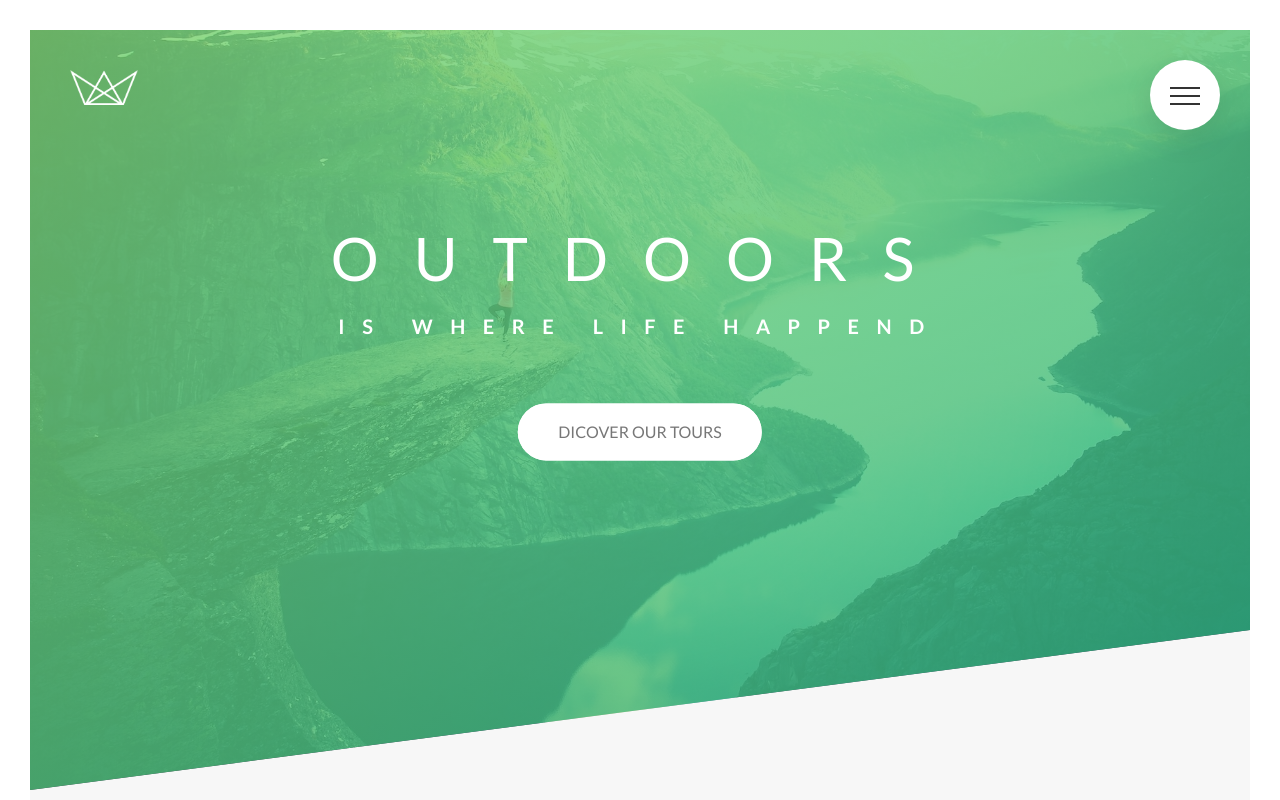
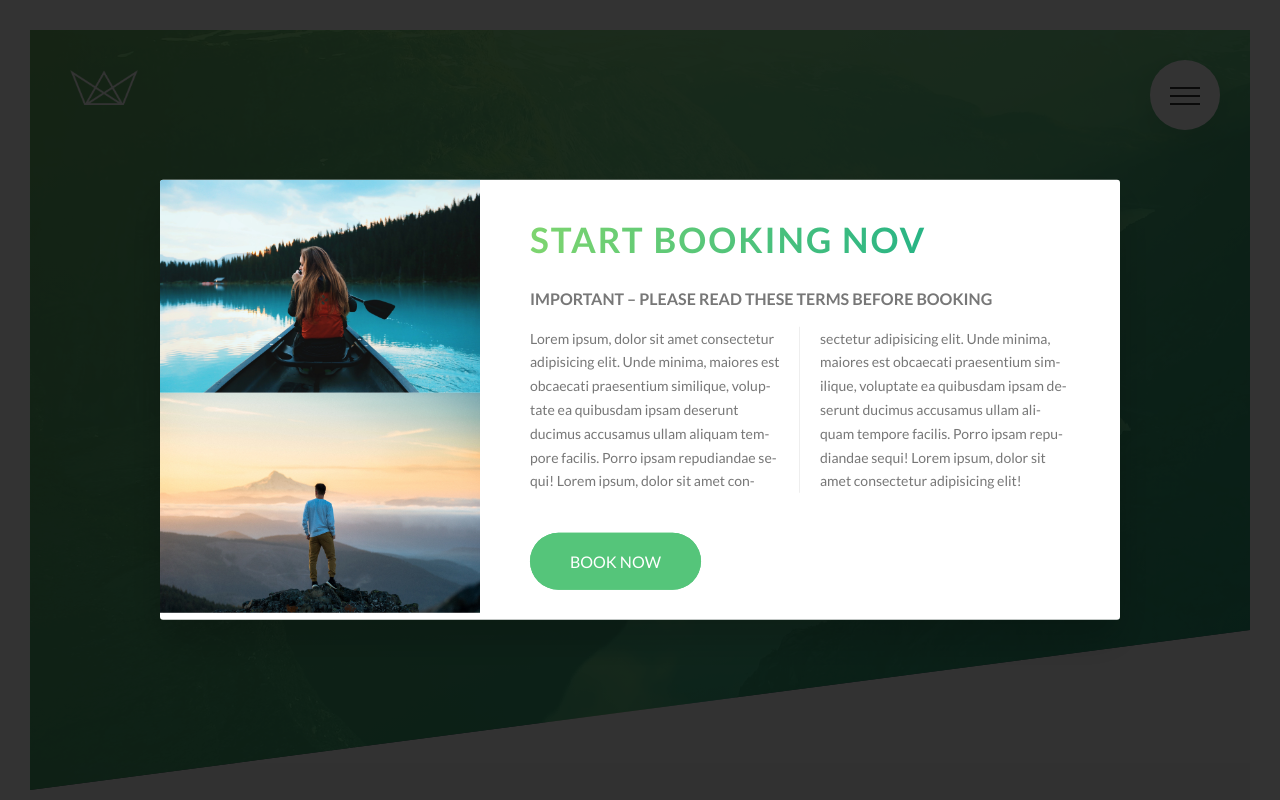
Before and after one commit to lachezarborisov/natours-landing-page, a website: page index.html in a window 1280 px wide. Shown: the top 800 px of the page. Drawn offline with Linux system fonts and the light colour scheme.

Commit message:
Start building popup for booking section

```diff
--- a/index.html
+++ b/index.html
@@ -395,6 +395,26 @@
 
     </footer>
 
+    <div class="popup">
+        <div class="popup__content">
+            <div class="popup__left">
+                <img src="img/nat-8.jpg" alt="Tour photo" class="popup__img">
+                <img src="img/nat-9.jpg" alt="Tour photo" class="popup__img">
+            </div>
+
+            <div class="popup__right">
+                <h2 class="heading-secondary u-margin-button-small">Start booking nov</h2>
+                <h3 class="heading-tertiary u-margin-button-small">Important &ndash; Please read these terms before booking</h3>
+                <p class="popup__text">
+                    Lorem ipsum, dolor sit amet consectetur adipisicing elit. Unde minima, maiores est obcaecati praesentium similique, voluptate ea quibusdam ipsam deserunt ducimus accusamus ullam aliquam tempore facilis. Porro ipsam repudiandae sequi!
+                    Lorem ipsum, dolor sit amet consectetur adipisicing elit. Unde minima, maiores est obcaecati praesentium similique, voluptate ea quibusdam ipsam deserunt ducimus accusamus ullam aliquam tempore facilis. Porro ipsam repudiandae sequi!
+                    Lorem ipsum, dolor sit amet consectetur adipisicing elit!
+                </p>
+                <a href="#" class="btn btn--green">Book now</a>
+            </div>
+        </div>
+    </div>
+
     <!-- <section class="grid-test">
         <div class="row">
             <div class="col-1-of-2">
--- /dev/null
+++ b/sass/components/_popup.scss
@@ -0,0 +1,55 @@
+.popup {
+    height: 100vh;
+    width: 100%;
+    position: fixed;
+    top: 0;
+    left: 0;
+    background-color: rgba($color-black, .8);
+    z-index: 9999;
+
+    &__content {
+        @include center-element;
+
+        width: 75%;
+        background-color: $color-white;
+        box-shadow: 0 2rem 4rem rgba($color-black, .2);
+        border-radius: 3px;
+        display: table; // parent element // given left and right equal hight
+        overflow: hidden;
+    }
+
+    &__left {
+        width: 33.3333333%;
+        display: table-cell; // children // given left and right equal hight
+    }
+
+    &__right {
+        width: 66.6666667%;
+        display: table-cell; // children // given left and right equal hight
+        vertical-align: middle;
+        padding: 3rem 5rem;
+    }
+
+    &__img {
+        display: block;
+        width: 100%;
+    }
+
+    &__text {
+        font-size: 1.4rem;
+        margin-bottom: 4rem;
+
+        -moz-column-count: 2;
+        -moz-column-gap: 4rem; // 1rem = 14px;
+        -moz-column-rule: 1px solid $color-grey-light-2;
+
+        column-count: 2;
+        column-gap: 4rem; // 1rem = 14px;
+        column-rule: 1px solid $color-grey-light-2;
+
+        -moz-hyphens: auto;
+        -ms-hyphens: auto;
+        -webkit-hyphens: auto;
+        hyphens: auto;
+    }
+}
--- a/sass/main.scss
+++ b/sass/main.scss
@@ -14,6 +14,7 @@
 @import 'components/story';
 @import 'components/bg-video';
 @import 'components/form';
+@import 'components/popup';
 
 @import "layout/grid";
 @import "layout/header";
```
Also changed, not shown: css/style.css.
